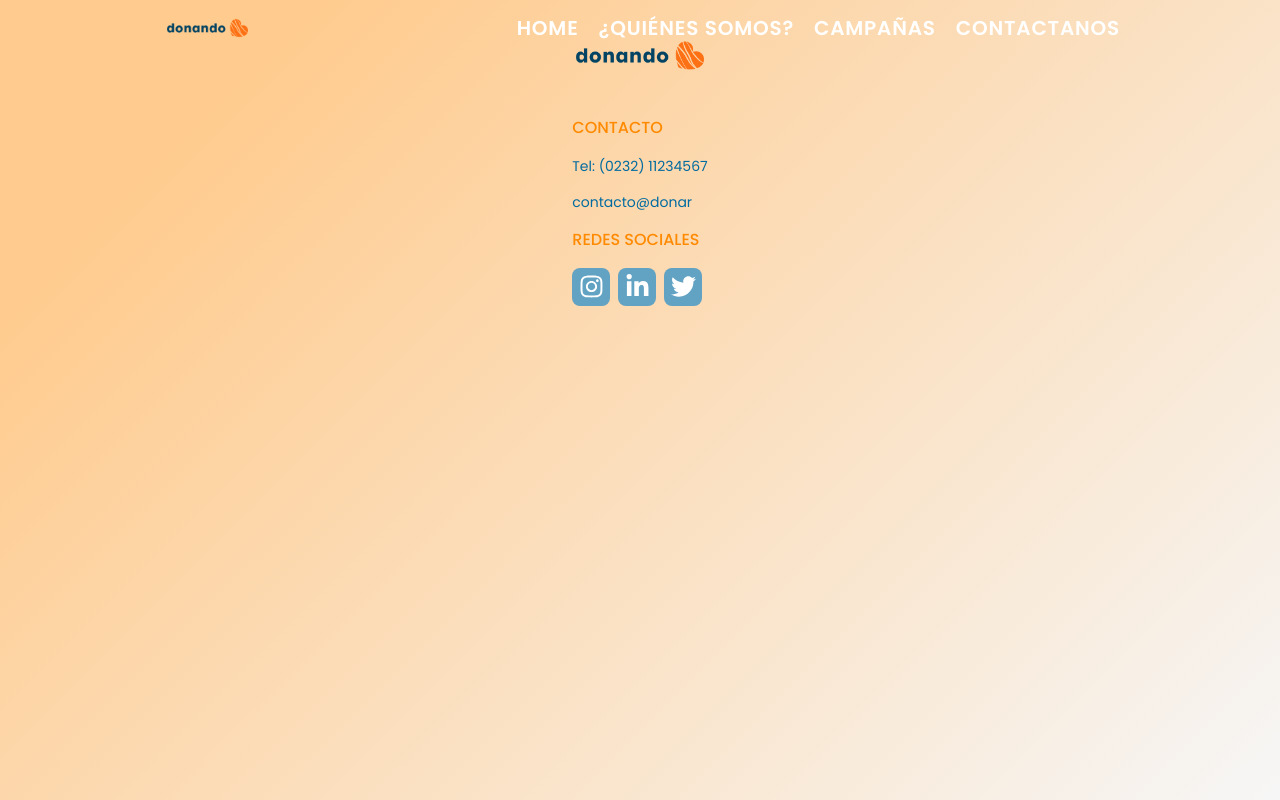
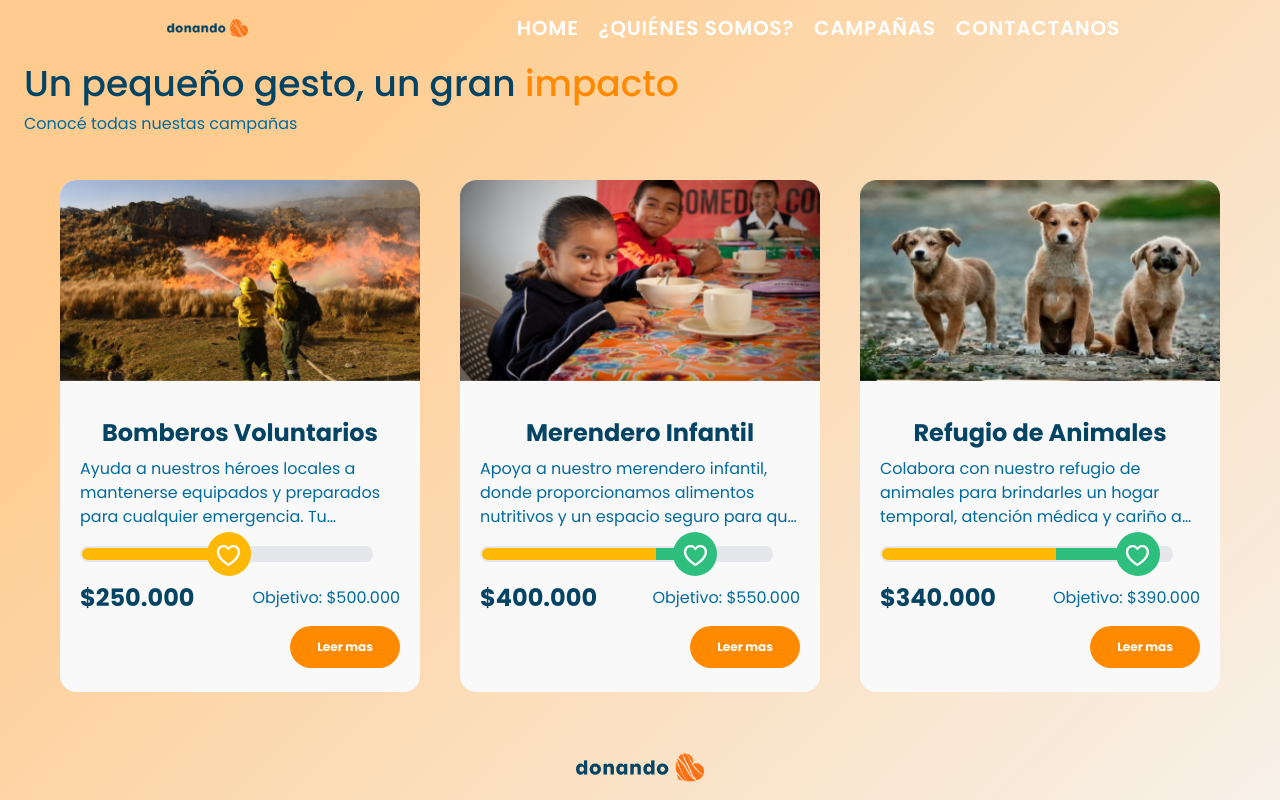
Before and after one commit to eze-alvarez/FrontNoCountry, a React (Vite) app: page /allCampaigns in a window 1280 px wide. Shown: the top 800 px of the page. Built offline with nearby package versions, Linux system fonts and the light colour scheme.

Commit message:
feat:pagina todas las campañas

```diff
--- a/package.json
+++ b/package.json
@@ -10,12 +10,14 @@
     "preview": "vite preview"
   },
   "dependencies": {
+    "formik": "^2.4.6",
     "react": "^18.2.0",
     "react-dom": "^18.2.0",
     "react-icons": "^5.2.1",
     "react-router-dom": "^6.23.1",
     "react-slick": "^0.30.2",
-    "slick-carousel": "^1.8.1"
+    "slick-carousel": "^1.8.1",
+    "yup": "^1.4.0"
   },
   "devDependencies": {
     "@types/react": "^18.2.66",
--- a/src/App.jsx
+++ b/src/App.jsx
@@ -3,6 +3,7 @@ import Home from './pages/Home/Home';
 import Navbar from './components/Header/Navbar';
 import Footer from './components/Footer/Footer';
 import Campaign from './pages/Campaign/campaign';
+import AllCampaigns from './pages/AllCampaigns/allCampaigns';
 // import About from './pages/About'
 // import Campañas from './pages/Campañas'
 // import DonanteLogin from './pages/DonanteLogin'
@@ -19,6 +20,7 @@ function App() {
             <Routes>
                 <Route path="/" element={<Home />} />
                 <Route path='/campaign/:id' element={<Campaign/>} />
+                <Route path='/allCampaigns' element={<AllCampaigns/>} />
                 {/* <Route path="/login" element={<Login />} />
                 <Route path="/quienes-somos" element={<DonanteLogin />} />
                 <Route path="/quienes-somos" element={<InstitucionLogin />} />
--- /dev/null
+++ b/src/components/UI/TextHero/textHero.jsx
@@ -0,0 +1,12 @@
+import React from "react";
+
+const TextHero = () => {
+    return (
+        <h1 className=" text-4xl font-medium text-start">
+            Un pequeño gesto, un gran{" "}
+            <span className=" text-orange-title">impacto</span>
+        </h1>
+    );
+};
+
+export default TextHero;
--- /dev/null
+++ b/src/pages/AllCampaigns/allCampaigns.jsx
@@ -0,0 +1,27 @@
+import React from "react";
+import { CardsInfo } from "../../constants/cardsInfo";
+import CardCampaign from "../../components/UI/Card-Campaign/cardCampaign";
+import TextHero from "../../components/UI/TextHero/textHero";
+
+const AllCampaigns = () => {
+    return (
+        <div className="pt-16">
+            <div className="text-start mx-6 mb-6">
+                <TextHero />
+                <p className="mt-2">Conocé todas nuestas campañas</p>
+            </div>
+
+            <div className="flex flex-wrap justify-center ">
+                {CardsInfo.map((data, index) => {
+                    return (
+                        <div className="m-5">
+                            <CardCampaign key={index} data={data} />
+                        </div>
+                    );
+                })}
+            </div>
+        </div>
+    );
+};
+
+export default AllCampaigns;
```
Also changed, not shown: 1 other file (tests, documents, lock files or other folders).
